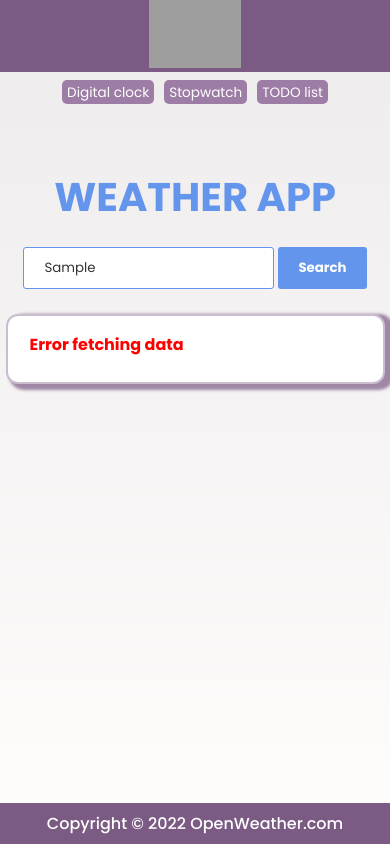
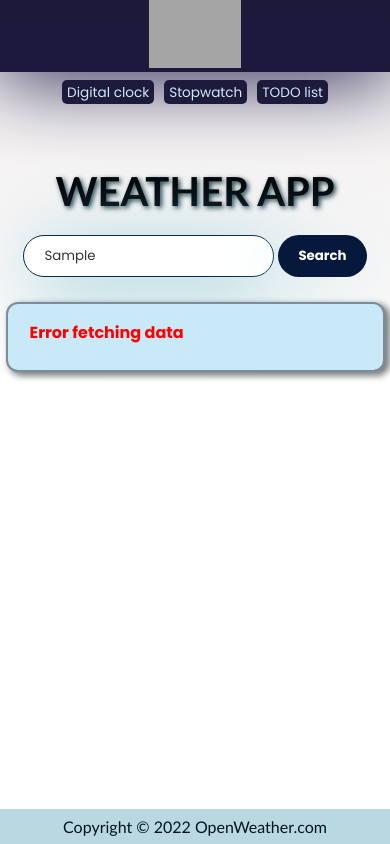
Before and after one commit to codemaniac-sahil/weather-app-api, a plain HTML site: page index.html in a window 390 px wide. Both pictures are taken after typing "Sample" into the empty fields and a click on the button "Search". Drawn offline with Linux system fonts and the light colour scheme; no server answers; grey boxes are pictures that could not be loaded; a web font is replaced by a local one.

Commit message:
sticky navbar , scroll to top , ui changes

```diff
--- a/index.html
+++ b/index.html
@@ -10,7 +10,7 @@
     <link rel="stylesheet" href="style.css">
 
     <style>
-        #tap:hover {
+        #tap:hover{
             background-color: rgb(14, 15, 14);
             color: rgb(245, 240, 240);
         }
@@ -18,25 +18,23 @@
 </head>
 
 <body>
-    <div class="container">
-        <div class="navbar">
+    <div class="navbar" id="navbar">
         <img src="https://www.iblsoft.com/wp-content/uploads/2019/10/IBL_logo_OpenWeather.png" alt="logo">
         <ul class="navlinks">
-                <li><a href="https://focused-chandrasekhar-fd1fdc.netlify.app/">Digital clock</a></li>
-                <li><a href="https://quizzical-goldstine-706e61.netlify.app/">Stopwatch</a></li>
-                <li><a href="https://angry-hodgkin-eb3dce.netlify.app/">TODO list</a></li>
+            <li class="nav-item"><a href="https://focused-chandrasekhar-fd1fdc.netlify.app/" class="nav-link">Digital clock</a></li>
+            <li class="nav-item"><a href="https://quizzical-goldstine-706e61.netlify.app/" class="nav-link">Stopwatch</a></li>
+            <li class="nav-item"><a href="https://angry-hodgkin-eb3dce.netlify.app/" class="nav-link">TODO list</a></li>
         </ul>
 
     </div>
-        <main>
     <div class="weather">
         <h1>Weather app</h1>
         <div class="input-data">
             <input type="text" id="data" size="30" placeholder="Please enter your city . . ."><br>
-                    <button id="tap" onclick="add_city()">Search </button>
+            <button id="tap" onclick="add_city()" >Search </button>
         </div>
         <br>
-                <div class="dispaly-data-container" id="dispaly-data-container">
+        <div class="display-data-container" id="display-data-container">
             <div class="display-data" id="cityName"></div>
             <div class="display-data" id="weatherCondition"></div>
             <div class="display-data" id="temperature"></div>
@@ -56,13 +54,15 @@
             <div class="card"></div>
         </div>
     </div>
-        </main>
+
+    <button onclick="TopFunc()" id="btn1" title="Go to top" >Top</button>
+
     <footer>
         <p class="text-center">Copyright &copy; 2022 OpenWeather.com</p>
     </footer>
 
 
-    </div>
+
     <script src="script.js"></script>
 
 </body>
--- a/script.js
+++ b/script.js
@@ -1,3 +1,14 @@
+window.onscroll = function() {myFunction()};
+var navbar = document.getElementById("navbar");
+var sticky = navbar.offsetTop;
+
+function myFunction() {
+      if (window.pageYOffset >= sticky) {
+        navbar.classList.add("sticky")
+      } else {
+        navbar.classList.remove("sticky");
+      }
+    }
 document.getElementById("data").addEventListener("keyup", function (event) {
   event.preventDefault();
   let input = document.getElementById("data");
@@ -24,8 +35,8 @@ function add_city() {
     alert("Enter city name!!")
   } else {
     async function get_data() {
-        const resultContainer = document.getElementById('dispaly-data-container');
-        resultContainer.classList.add('dispaly-data-container');
+        const resultContainer = document.getElementById('display-data-container');
+        resultContainer.classList.add('display-data-container');
       try {
         const response = await fetch(full_api); //Fetching data from API
         const data = await response.json(); //Converting data to json format
@@ -80,8 +91,20 @@ function add_city() {
     get_data();
   }
 }
+let mybutton1 = document.getElementById("btn1");
+window.onscroll = function(){
+  if (document.body.scrollTop > 20 || document.documentElement.scrollTop > 20) {
+    mybutton1.style.display = "block";
+  } else {
+    mybutton1.style.display = "none";
+  }
+}
+function TopFunc() {
+  document.body.scrollTop = 0;
+  document.documentElement.scrollTop = 0;
+}
 
 window.onload = function() {
-    const resultContainer = document.getElementById('dispaly-data-container');
-    resultContainer.classList.remove('dispaly-data-container');
+    const resultContainer = document.getElementById('display-data-container');
+    resultContainer.classList.remove('display-data-container');
 };
--- a/style.css
+++ b/style.css
@@ -1,52 +1,66 @@
-@import url("https://fonts.googleapis.com/css2?family=Moon+Dance&family=Poppins:wght@100;200;300;400;500;600;700;800;900&display=swap");
+@import url('https://fonts.googleapis.com/css2?family=Moon+Dance&family=Poppins:wght@100;200;300;400;500;600;700;800;900&display=swap');
 
-*,
-::after,
-::before {
+*, ::after, ::before{
   margin: 0;
   padding: 0;
   box-sizing: border-box;
-  font-family: "Poppins", sans-serif;
+  font-family: 'Poppins', sans-serif;
   color: #333;
 }
 
-body {
+body{
     background-attachment: scroll;
     background-repeat: no-repeat;
-  background-color: #f9f7f7;
+    background-image: linear-gradient(rgb(192, 239, 247),rgb(101, 165, 199),rgb(16, 2, 33));
 }
-.navbar {
+.navbar{
     display: flex;
-  background-color: #7b5a84;
+    background-color: #070329;
     align-items: center;
     height: 72px;
     justify-content: space-between;
     padding: 0 10px;
+    box-shadow: 0px 5px 80px 1px rgb(7, 3, 55);
+    opacity: 0.90;
+}
+.sticky {
+    position: fixed;
+    top: 0;
+    width: 100%;
   }
 
-.navbar img {
+
+  .sticky + .content {
+    padding-top: 60px;
+  }
+
+
+.navbar img{
     max-height: 80%;
 }
 
-.navlinks {
+.navlinks{
     display: flex;
     list-style: none;
 }
-.navlinks a {
+.navlinks a{
     text-decoration: none;
-  background-color: #9d7ca5;
     margin: 0 5px;
     padding: 2.5px 5px;
     font-size: 0.85rem;
     border-radius: 5px;
-  color: white;
+    color: rgb(204, 234, 248);
+}
+#navbar a:hover {
+
+    color: rgb(218, 214, 129);
   }
 
-.text-center {
+.text-center{
     text-align: center;
 }
 
-.weather {
+.weather{
     display: flex;
     flex-direction: column;
     align-items: center;
@@ -54,51 +68,55 @@ body {
     margin-top: 35px;
 }
 
-.weather h1 {
-  font-size: 2.5rem;
+.weather h1{
+    font-size: 3.5rem;
     text-transform: uppercase;
     font-weight: 700;
-  color: cornflowerblue;
+    color: rgb(0, 3, 8);
     margin: 40px 0 20px 0px;
+    font-family: Gill Sans;
+    text-shadow: 2px 2px 5px rgb(15, 53, 65);
 }
-.weather p {
+.weather p{
     font-size: 27px;
 }
 
-.input-data {
+.input-data{
     display: flex;
     flex-direction: row;
 }
 
-input[type="text"] {
+input[type="text"]{
     border: 1;
     padding: 10px 20px;
     border-radius: 2px;
     margin-right: 1rem;
-  border-radius: 3px;
+    border-radius: 30px;
+    box-shadow: 5px 15px 80px 0px rgb(138, 202, 213);
     width: 40vw;
-  border: 1px solid cornflowerblue;
+    border: 1px solid rgb(5, 45, 73);
 }
 
-#tap {
+#tap{
     cursor: pointer;
     border: 0;
-  background-color: cornflowerblue;
+    background-color: rgb(6, 25, 60);
     padding: 10px 20px;
-  border-radius: 3px;
+    border-radius: 30px;
+    box-shadow: 5px 15px 80px 0px rgb(211, 233, 237);
     color: white;
     font-weight: bolder;
 }
 
-.dispaly-data-container {
-  background-color: white;
+.display-data-container {
+    background-color: rgb(201, 233, 248);
     border-radius: 12px;
-  border: 2px solid rgb(123, 90, 132, 0.4);
+    border: 2px solid rgba(9, 0, 11, 0.4);
     padding: 12px;
-  box-shadow: 6px 3px 3px 3px rgb(123, 90, 132, 0.7);
+    box-shadow: 4px 3px 6px 1px rgba(69, 74, 80, 0.7);
 }
 
-.display-data p {
+.display-data p{
     padding: 5px 10px;
     font-size: 1rem;
     margin-bottom: 10px;
@@ -112,7 +130,7 @@ input[type="text"] {
     color: cornflowerblue;
 }
 
-.news-cards {
+.news-cards{
     width: 90vw;
     max-width: 900px;
     min-height: 220px;
@@ -122,60 +140,60 @@ input[type="text"] {
     margin: 100px auto 50px auto;
 }
 
-.news-cards .title {
-  font-size: 0.85rem;
+.news-cards .title{
+    font-size: 0.95rem;
     padding: 5px;
     border-radius: 4px;
-  background-color: cornflowerblue;
     display: inline-block;
-  color: white;
+    color: rgb(5, 0, 0);
     margin-bottom: 10px;
 }
 
-.news-cards .cards-holder {
+.news-cards .cards-holder{
     height: 200px;
     display: flex;
     justify-content: space-between;
 }
 
-.news-cards .card {
+.news-cards .card{
     height: 100%;
-  background-color: pink;
+    background-color: rgb(192, 227, 255);
     width: 32%;
     border-radius: 5px;
 }
 
-@media screen and (max-width: 480px) {
-  .navbar {
+@media screen and (max-width: 480px){
+    .navbar{
         display: flex;
         flex-direction: column;
-    background-color: #7b5a84;
+        background-color: #070329;
         align-items: center;
         height: 72px;
         justify-content: space-between;
         padding: 0 10px;
+        opacity: 0.9;
     }
 
-  .navbar img {
+    .navbar img{
         max-height: 95%;
     }
 
-  .navlinks {
+    .navlinks{
         display: flex;
         list-style: none;
         margin-top: 10px;
     }
-  .navlinks a {
+    .navlinks a{
         text-decoration: none;
-    background-color: #9d7ca5;
         margin: 0 5px;
         padding: 2.5px 5px;
         font-size: 0.85rem;
         border-radius: 5px;
-    color: white;
+        color: rgb(204, 234, 248);
+        background-color: #070329;
     }
 
-  .weather {
+    .weather{
         display: flex;
         flex-direction: column;
         align-items: center;
@@ -183,46 +201,52 @@ input[type="text"] {
         margin-top: 35px;
     }
 
-  .weather h1 {
+    .weather h1{
         font-size: 2.5rem;
         text-transform: uppercase;
         font-weight: 700;
-    color: cornflowerblue;
+        color: rgb(0, 3, 8);
         margin: 60px 0 20px 0px;
+        text-shadow: 2px 2px 5px rgb(15, 53, 65);
+        font-family: Gill sans;
     }
 
-  .weather p {
+    .weather p{
         font-size: 27px;
     }
 
-  .input-data {
+    .input-data{
         display: flex;
         flex-direction: row;
     }
 
-  input[type="text"] {
+    input[type="text"]{
         border: 1;
         padding: 10px 20px;
         border-radius: 2px;
         margin-right: 0.25rem;
-    border-radius: 3px;
+        border-radius: 30px;
+        box-shadow: 5px 15px 80px 0px rgb(138, 202, 213);
         width: calc(90vw - 100px);
-    border: 1px solid cornflowerblue;
+        border: 1px solid rgb(5, 45, 73);
     }
 
-  #tap {
+    #tap{
         cursor: pointer;
         border: 0;
-    background-color: cornflowerblue;
+        background-color: rgb(6, 25, 60);
         padding: 10px 20px;
-    border-radius: 3px;
+        border-radius: 30px;
         color: white;
         font-weight: bolder;
+        box-shadow: 5px 15px 80px 0px rgb(211, 233, 237);
+        cursor: pointer;
+        border: 0;
     }
 
-  .display-data p {
+
+    .display-data p{
         height: 2rem;
-    background-color: white;
         padding: 5px 10px;
         border-radius: 5px;
         font-size: 1rem;
@@ -237,28 +261,43 @@ input[type="text"] {
         color: cornflowerblue;
     }
 
-  .news-cards {
+    .news-cards{
         display: none;
     }
+
+
+}
+
+#btn1{
+     display: none;
+  position: fixed;
+  bottom: 35px;
+  right: 30px;
+  z-index: 99;
+  border: none;
+  outline: none;
+  background-color: rgb(6, 48, 23);
+  color: white;
+  cursor: pointer;
+  padding: 15px;
+  border-radius: 10px;
+  font-size: 18px;
 }
 
 footer {
+    position: fixed;
+    bottom: 0;
+    left: 0;
+    display: flex;
+    justify-content: center;
     align-items: center;
     width: 100%;
-  background-color: #7b5a84;
+    background-color: #bad8e2;
     padding: 8px;
 }
 
 footer p {
-  color: white;
-  font-weight: 500;
+    color: rgb(1, 20, 29);
+    font-family: Gill Sans;
+    font-weight: 300;
 }
-
-.container {
-  display: flex;
-  flex-direction: column;
-  min-height: 100vh;
-}
-main {
-  flex: 1;
-}
```
Lines whose indentation alone changed are shown as unchanged.
